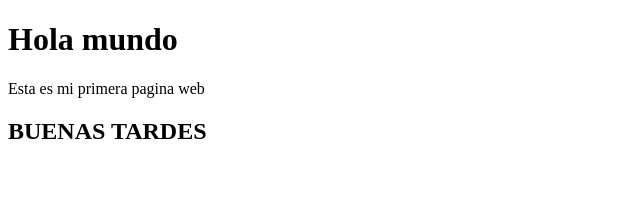
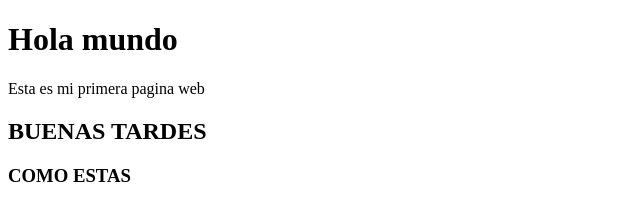
Before and after one commit to MiguelHerrera24/programacionFrist, a plain HTML site: page index.html in a window 1280 px wide. Shown: the whole page, without its empty margins (0-640 px from the left). Drawn offline with Linux system fonts and the light colour scheme.

Commit message:
se agrego titulo tres

```diff
--- a/index.html
+++ b/index.html
@@ -9,5 +9,6 @@
     <h1>Hola mundo</h1>
     <p>Esta es mi primera pagina web</p>
     <h2>BUENAS TARDES</h2>
+    <h3>COMO ESTAS</h3>
 </body>
 </html>
```
